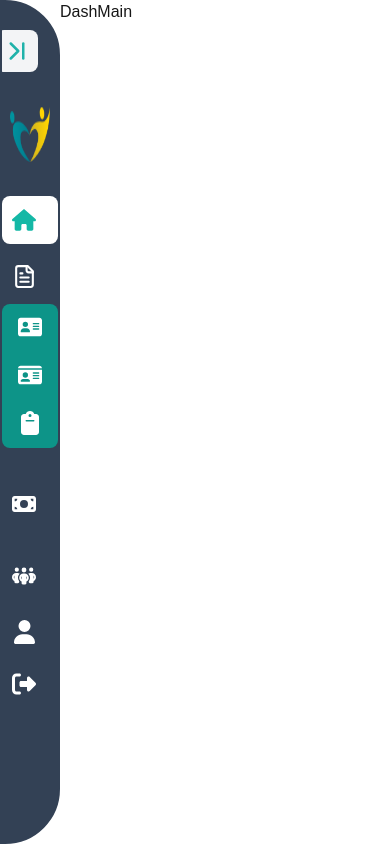
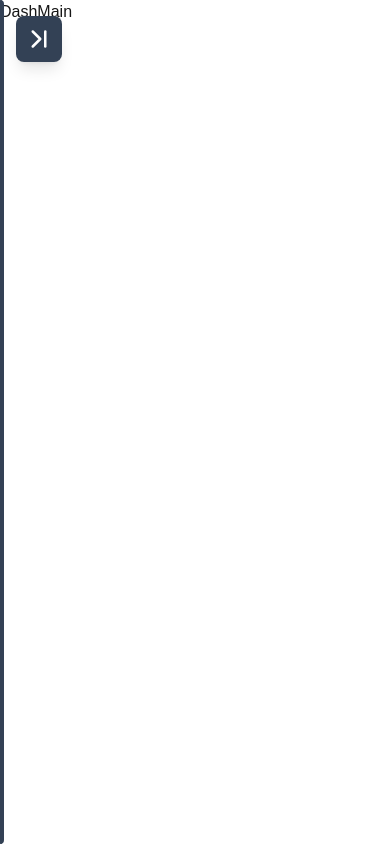
Before and after one commit to Iampraiseottia/CONNECTAID, a Next.js app: page /dashboard in a window 390 px wide. Built offline with nearby package versions, Linux system fonts and the light colour scheme.

Commit message:
Sidebar logic restructered

```diff
--- a/app/components/SideBar.jsx
+++ b/app/components/SideBar.jsx
@@ -15,7 +15,6 @@ import {
   faAddressCard,
   faIdCard,
   faClipboard,
-  faMe
 } from "@fortawesome/free-solid-svg-icons";
 
 import Metadata from "./Metadata";
@@ -35,6 +34,8 @@ const SideBar = () => {
   const [isOpen, setIsOpen] = useState(true);
   const [expandedSideBar, setExpandedSideBar] = useState(true);
   const [isMobile, setIsMobile] = useState(false);
+  const [isTablet, setIsTablet] = useState(false);
+  const [isDesktop, setIsDesktop] = useState(true);
   const [metadata, setMetadata] = useState({
     title: "Dashboard - ConnectAID Web Application",
     description:
@@ -54,8 +55,8 @@ const SideBar = () => {
         description:
           "ConnectAID is a charity application where seekers(those in need) of help can find and meet donors (those willing to help) in which they can gain valuable assistance.",
       },
-      campaigns: {
-        title: "All Donation Campaigns - ConnectAID Web Application",
+      Campaigns: {
+        title: "All Campaigns - ConnectAID Web Application",
         description:
           "ConnectAID is a charity application where seekers(those in need) of help can find and meet donors (those willing to help) in which they can gain valuable assistance.",
       },
@@ -71,6 +72,11 @@ const SideBar = () => {
       },
       survey: {
         title: "Survey - ConnectAID Web Application",
+        description:
+          "ConnectAID is a charity application where seekers(those in need) of help can find and meet donors (those willing to help) in which they can gain valuable assistance.",
+      },
+      MyDonations: {
+        title: "My Donations - ConnectAID Web Application",
         description:
           "ConnectAID is a charity application where seekers(those in need) of help can find and meet donors (those willing to help) in which they can gain valuable assistance.",
       },
@@ -101,19 +107,28 @@ const SideBar = () => {
   const handleComponentChange = (component) => {
     setActiveComponent(component);
     updateMetadata(component);
-    if (isMobile && expandedSideBar) setExpandedSideBar(false);
+    if ((isMobile || isTablet) && expandedSideBar) setExpandedSideBar(false);
   };
 
   // Handle responsive behavior
   useEffect(() => {
     const handleResize = () => {
-      const mobile = window.innerWidth < 768;
+      const width = window.innerWidth;
+      const mobile = width < 768;
+      const tablet = width >= 768 && width < 1024;
+      const desktop = width >= 1024;
+
       setIsMobile(mobile);
+      setIsTablet(tablet);
+      setIsDesktop(desktop);
 
-      if (mobile && expandedSideBar) {
+      // On desktop, always keep sidebar expanded
+      if (desktop) {
+        setExpandedSideBar(true);
+      }
+      // On mobile, collapse by default
+      else if (mobile) {
         setExpandedSideBar(false);
-      } else if (!mobile && !expandedSideBar) {
-        setExpandedSideBar(true);
       }
     };
 
@@ -148,23 +163,66 @@ const SideBar = () => {
     }
   };
 
+  // Get sidebar width based on device type and state
+  const getSidebarWidth = () => {
+    if (expandedSideBar) {
+      if (isMobile) return "w-4/5";
+      if (isTablet) return "w-[35%]";
+      return "w-1/6";
+    } else {
+      if (isMobile) return "w-0";
+      if (isTablet) return "w-[60px]";
+      return "w-1/6";
+    }
+  };
+
+  // Get content margin based on device type and sidebar state
+  const getContentMargin = () => {
+    if (isMobile) {
+      return expandedSideBar ? "ml-0" : "ml-0";
+    } else if (isTablet) {
+      return expandedSideBar ? "ml-[35%]" : "ml-[70px]";
+    } else {
+      return "ml-[16.67%]";
+    }
+  };
+
+  // Get content width based on device type and sidebar state
+  const getContentWidth = () => {
+    if (isMobile) {
+      return "100%";
+    } else if (isTablet) {
+      return expandedSideBar ? "calc(100% - 25%)" : "calc(100% - 60px)";
+    } else {
+      return "calc(100% - 16.67%)";
+    }
+  };
+
   return (
     <section className="w-full relative flex">
       <Metadata title={metadata.title} description={metadata.description} />
 
+      {/* Mobile Toggle Button - Always visible on mobile */}
+      {isMobile && (
+        <button
+          onClick={() => setExpandedSideBar((current) => !current)}
+          className="fixed top-4 left-4 z-30 p-2 bg-slate-700 text-white rounded-lg shadow-lg hover:bg-slate-600"
+          aria-label="Toggle Sidebar"
+        >
+          {expandedSideBar ? (
+            <ChevronFirst size={30} />
+          ) : (
+            <ChevronLast size={30} />
+          )}
+        </button>
+      )}
+
       {/* Dashboard Left Section (Side Bar) */}
       <div
-        className={`bg-slate-700 duration-500 fixed z-20 dashboard-sidebar-border h-[100vh] top-0 left-0 border-2 border-slate-700  border-solid text-center text-white text-2xl font-semibold transition-all ease-in-out ${
-          expandedSideBar
-            ? isMobile
-              ? "w-4/5 md:w-1/6 left-0"
-              : "w-1/6 left-0"
-            : isMobile
-            ? "w-[60px] left-0"
-            : "w-[5%] left-0"
-        }`}
+        className={`bg-slate-700 duration-500 fixed z-20 dashboard-sidebar-border h-[100vh] top-0 left-0 border-2 border-slate-700 border-solid text-center text-white text-2xl font-semibold transition-all ease-in-out ${getSidebarWidth()}`}
         style={{
           overflowX: "hidden",
+          overflowY: "auto",
         }}
       >
         <div className="flex items-start justify-evenly flex-row">
@@ -179,19 +237,24 @@ const SideBar = () => {
                 className={`overflow-hidden transition-all ${
                   expandedSideBar
                     ? "w-32 lg:w-32 h-32 mt-4 mr-10"
-                    : "w-14 h-14 mx-auto"
+                    : isTablet
+                    ? "w-14 h-14 mx-auto"
+                    : "w-32 lg:w-32 h-32 mt-4 mr-10"
                 }`}
                 alt="ConnectAID Logo"
               />
               <h1
                 className={`tracking-wider text-4xl font-extrabold overflow-hidden transition-all ${
-                  expandedSideBar ? "w-auto" : "w-0 opacity-0"
+                  expandedSideBar || isDesktop ? "w-auto" : "w-0 opacity-0"
                 }`}
               >
                 ConnectAID
               </h1>
             </div>
           </div>
+
+          {/* Toggle button for tablet */}
+          {isTablet && (
             <button
               onClick={() => setExpandedSideBar((current) => !current)}
               className="absolute p-1.5 rounded-lg text-[lightseagreen] bg-gray-100 top-7 right-5 hover:cursor-pointer ease-in-out z-10"
@@ -202,15 +265,18 @@ const SideBar = () => {
                 <ChevronLast size={30} />
               )}
             </button>
+          )}
         </div>
 
         <div
           onClick={() => handleComponentChange("dashboardMain")}
           title="Dashboard"
           className={`mb-2 flex items-center px-4 py-2 rounded-lg ease-in-out hover:bg-white hover:text-teal-500 cursor-pointer transition-all ${
-            expandedSideBar
+            expandedSideBar || isDesktop
               ? "mt-[19px] justify-start"
-              : "mt-[-30px] justify-center"
+              : isTablet
+              ? "mt-[-30px] justify-center"
+              : ""
           } ${
             activeComponent === "dashboardMain" ? "bg-white text-teal-500" : ""
           }`}
@@ -218,12 +284,14 @@ const SideBar = () => {
           <FontAwesomeIcon
             icon={faHome}
             className={`transition-all ${
-              expandedSideBar ? "h-6 w-6" : "w-6 h-6"
+              expandedSideBar || isDesktop ? "h-6 w-6" : "w-6 h-6"
             }`}
           />
           <span
             className={`ml-3 overflow-hidden transition-all ${
-              expandedSideBar ? "w-auto opacity-100" : "w-0 opacity-0"
+              expandedSideBar || isDesktop
+                ? "w-auto opacity-100"
+                : "w-0 opacity-0"
             }`}
           >
             Dashboard
@@ -234,11 +302,11 @@ const SideBar = () => {
           <div
             title="Complete"
             className={`flex items-center px-4 py-2 rounded-lg hover:bg-white hover:text-teal-500 ease-in-out cursor-pointer transition-all ${
-              expandedSideBar ? "justify-between" : "justify-center"
+              expandedSideBar || isDesktop
+                ? "justify-between"
+                : "justify-center"
             } ${isOpen ? "mb-1" : ""} ${
-              ["about-you", "income", "identity", "survey"].includes(
-                activeComponent
-              )
+              ["about-you", "identity", "survey"].includes(activeComponent)
                 ? "bg-white text-teal-500"
                 : ""
             }`}
@@ -246,16 +314,16 @@ const SideBar = () => {
           >
             <div
               className={`flex items-center ${
-                expandedSideBar ? "" : "justify-center"
+                expandedSideBar || isDesktop ? "" : "justify-center"
               }`}
             >
               <FileText
-                size={expandedSideBar ? 20 : 25}
-                className="transition-all "
+                size={expandedSideBar || isDesktop ? 20 : 25}
+                className="transition-all"
               />
               <span
                 className={`ml-3 transition-all ${
-                  expandedSideBar ? "opacity-100" : "opacity-0 w-0"
+                  expandedSideBar || isDesktop ? "opacity-100" : "opacity-0 w-0"
                 }`}
               >
                 Complete
@@ -264,16 +332,18 @@ const SideBar = () => {
             <ChevronDown
               className={`h-5 w-5 transition-transform ${
                 isOpen ? "rotate-180" : ""
-              } ${expandedSideBar ? "ml-2" : "ml-0"}`}
+              } ${expandedSideBar || isDesktop ? "ml-2" : "hidden"}`}
             />
           </div>
 
           {isOpen && (
-            <ul className="mt-1 w-full rounded-lg overflow-hidden ease-in-out transition-all bg-teal-600">
+            <ul className="mt-1 w-full rounded-lg overflow-hidden ease-in-out transition-all bg-[gray]">
               <li
                 title="About You"
                 className={`py-2 pl-4 pr-4 hover:bg-white ease-in-out hover:text-teal-500 cursor-pointer transition-all ${
-                  expandedSideBar ? "text-left pl-8" : "text-center"
+                  expandedSideBar || isDesktop
+                    ? "text-left pl-8"
+                    : "text-center"
                 } ${
                   activeComponent === "about-you"
                     ? "bg-white text-teal-500"
@@ -284,12 +354,16 @@ const SideBar = () => {
                 <FontAwesomeIcon
                   icon={faAddressCard}
                   className={`transition-all ${
-                    expandedSideBar ? "h-6 w-6 mr-2" : "w-6 h-6 mx-auto"
+                    expandedSideBar || isDesktop
+                      ? "h-6 w-6 mr-2"
+                      : "w-6 h-6 mx-auto"
                   }`}
                 />
                 <span
                   className={`transition-all ${
-                    expandedSideBar ? "inline-block text-[18px]" : "hidden"
+                    expandedSideBar || isDesktop
+                      ? "inline-block text-[18px]"
+                      : "hidden"
                   }`}
                 >
                   {"About You"}
@@ -300,7 +374,9 @@ const SideBar = () => {
                 onClick={() => handleComponentChange("identity")}
                 title="Identity"
                 className={`py-2 pl-4 pr-4 hover:bg-white ease-in-out hover:text-teal-500 cursor-pointer transition-all ${
-                  expandedSideBar ? "text-left pl-8" : "text-center"
+                  expandedSideBar || isDesktop
+                    ? "text-left pl-8"
+                    : "text-center"
                 } ${
                   activeComponent === "identity" ? "bg-white text-teal-500" : ""
                 }`}
@@ -308,12 +384,16 @@ const SideBar = () => {
                 <FontAwesomeIcon
                   icon={faIdCard}
                   className={`transition-all ${
-                    expandedSideBar ? "h-6 w-6 mr-2" : "w-6 h-6 mx-auto"
+                    expandedSideBar || isDesktop
+                      ? "h-6 w-6 mr-2"
+                      : "w-6 h-6 mx-auto"
                   }`}
                 />
                 <span
                   className={`transition-all ${
-                    expandedSideBar ? "inline-block text-[19px]" : "hidden"
+                    expandedSideBar || isDesktop
+                      ? "inline-block text-[19px]"
+                      : "hidden"
                   }`}
                 >
                   Identity
@@ -324,7 +404,9 @@ const SideBar = () => {
                 onClick={() => handleComponentChange("survey")}
                 title="Survey"
                 className={`py-2 pl-4 pr-4 hover:bg-white ease-in-out hover:text-teal-500 cursor-pointer transition-all ${
-                  expandedSideBar ? "text-left pl-8" : "text-center"
+                  expandedSideBar || isDesktop
+                    ? "text-left pl-8"
+                    : "text-center"
                 } ${
                   activeComponent === "survey" ? "bg-white text-teal-500" : ""
                 }`}
@@ -332,12 +414,16 @@ const SideBar = () => {
                 <FontAwesomeIcon
                   icon={faClipboard}
                   className={`transition-all ${
-                    expandedSideBar ? "h-6 w-6 mr-2" : "w-6 h-6 mx-auto"
+                    expandedSideBar || isDesktop
+                      ? "h-6 w-6 mr-2"
+                      : "w-6 h-6 mx-auto"
                   }`}
                 />
                 <span
                   className={`transition-all ${
-                    expandedSideBar ? "inline-block text-[19px]" : "hidden"
+                    expandedSideBar || isDesktop
+                      ? "inline-block text-[19px]"
+                      : "hidden"
                   }`}
                 >
                   Survey
@@ -351,18 +437,22 @@ const SideBar = () => {
           onClick={() => handleComponentChange("MyDonations")}
           title="My Donations"
           className={`mb-2 flex items-center px-4 py-2 ease-in-out rounded-lg hover:bg-white hover:text-teal-500 cursor-pointer transition-all ${
-            expandedSideBar ? "justify-start" : "justify-center"
-          } ${activeComponent === "MyDonations" ? "bg-white text-teal-500" : ""}`}
+            expandedSideBar || isDesktop ? "justify-start" : "justify-center"
+          } ${
+            activeComponent === "MyDonations" ? "bg-white text-teal-500" : ""
+          }`}
         >
           <FontAwesomeIcon
             icon={faMoneyBill}
             className={`transition-all ${
-              expandedSideBar ? "h-8 w-8" : "w-6 h-6"
+              expandedSideBar || isDesktop ? "h-8 w-8" : "w-6 h-6"
             }`}
           />
           <span
             className={`ml-3 overflow-hidden transition-all ${
-              expandedSideBar ? "w-auto opacity-100" : "w-0 opacity-0"
+              expandedSideBar || isDesktop
+                ? "w-auto opacity-100"
+                : "w-0 opacity-0"
             }`}
           >
             My Donations
@@ -373,20 +463,20 @@ const SideBar = () => {
           onClick={() => handleComponentChange("Campaigns")}
           title="Campaigns"
           className={`mb-2 flex items-center px-4 py-2 ease-in-out rounded-lg hover:bg-white hover:text-teal-500 cursor-pointer transition-all ${
-            expandedSideBar ? "justify-start" : "justify-center"
-          } ${
-            activeComponent === "Campaigns" ? "bg-white text-teal-500" : ""
-          }`}
+            expandedSideBar || isDesktop ? "justify-start" : "justify-center"
+          } ${activeComponent === "Campaigns" ? "bg-white text-teal-500" : ""}`}
         >
           <FontAwesomeIcon
             icon={faPeopleGroup}
             className={`transition-all ${
-              expandedSideBar ? "h-7 w-7" : "w-6 h-6"
+              expandedSideBar || isDesktop ? "h-7 w-7" : "w-6 h-6"
             }`}
           />
           <span
             className={`ml-3 overflow-hidden transition-all ${
-              expandedSideBar ? "w-auto opacity-100" : "w-0 opacity-0"
+              expandedSideBar || isDesktop
+                ? "w-auto opacity-100"
+                : "w-0 opacity-0"
             }`}
           >
             Campaigns
@@ -397,41 +487,42 @@ const SideBar = () => {
           onClick={() => handleComponentChange("profile")}
           title="Profile"
           className={`mb-6 flex items-center px-4 py-2 rounded-lg hover:bg-white hover:text-teal-500 cursor-pointer transition-all ${
-            expandedSideBar ? "justify-start" : "justify-center"
+            expandedSideBar || isDesktop ? "justify-start" : "justify-center"
           } ${activeComponent === "profile" ? "bg-white text-teal-500" : ""}`}
         >
           <FontAwesomeIcon
             icon={faUser}
             className={`transition-all ${
-              expandedSideBar ? "h-6 w-6" : "w-6 h-6"
+              expandedSideBar || isDesktop ? "h-6 w-6" : "w-6 h-6"
             }`}
           />
           <span
             className={`ml-3 overflow-hidden transition-all ${
-              expandedSideBar ? "w-auto opacity-100" : "w-0 opacity-0"
+              expandedSideBar || isDesktop
+                ? "w-auto opacity-100"
+                : "w-0 opacity-0"
             }`}
           >
             Profile
           </span>
         </div>
 
-
         <div
           onClick={() => handleComponentChange("logout")}
           title="Logout"
           className={`mb-2 mt-[-20px] flex items-center px-4 py-2 rounded-lg hover:bg-white hover:text-teal-500 cursor-pointer transition-all ${
-            expandedSideBar ? "justify-start " : "justify-center"
+            expandedSideBar || isDesktop ? "justify-start" : "justify-center"
           } ${activeComponent === "logout" ? "bg-white text-teal-500" : ""}`}
         >
           <FontAwesomeIcon
             icon={faRightFromBracket}
             className={`transition-all ${
-              expandedSideBar ? "h-6 w-6" : "w-6 h-6"
+              expandedSideBar || isDesktop ? "h-6 w-6" : "w-6 h-6"
             }`}
           />
           <span
             className={`ml-3 overflow-hidden transition-all ${
-              expandedSideBar ? "w-auto " : "w-0"
+              expandedSideBar || isDesktop ? "w-auto" : "w-0"
             }`}
           >
             Logout
@@ -449,15 +540,9 @@ const SideBar = () => {
 
       {/* Dashboard Right Section - Display Each SideBar Header content dynamically */}
       <div
-        className={`transition-all duration-500 min-h-screen ${
-          isMobile ? "ml-[60px]" : expandedSideBar ? "ml-[16.67%]" : "ml-[5%]"
-        }`}
+        className={`transition-all duration-500 min-h-screen ${getContentMargin()}`}
         style={{
-          width: isMobile
-            ? "calc(100% - 60px)"
-            : expandedSideBar
-            ? "calc(100% - 16.67%)"
-            : "calc(100% - 5%)",
+          width: getContentWidth(),
         }}
       >
         {renderContent()}
```
Lines whose indentation alone changed are shown as unchanged.
